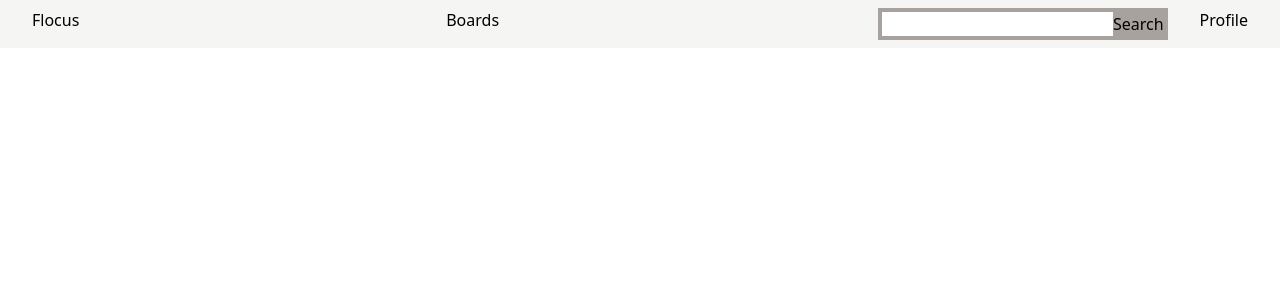
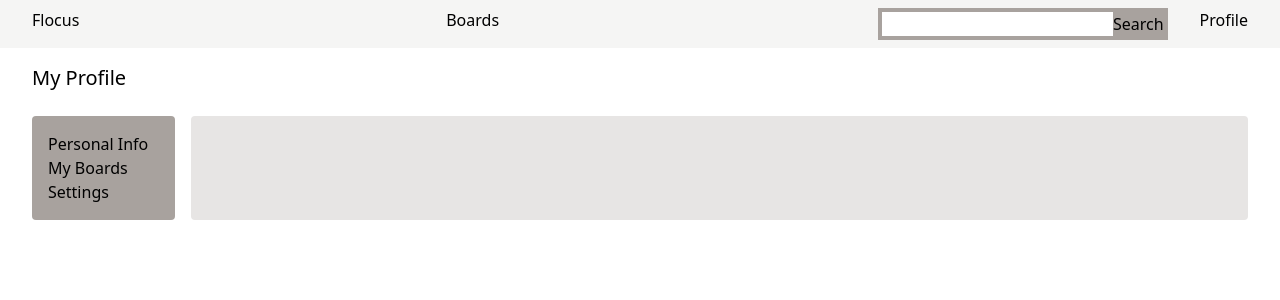
Before and after one commit to BryceRichey/flocus, a Next.js app: page /profile in a window 1280 px wide. Before the commit this address had no page. Shown: the top 300 px of the page. Built offline with nearby package versions, Linux system fonts and the light colour scheme.

Commit message:
added basic profile setup

```diff
--- /dev/null
+++ b/src/app/(auth)/profile/layout.js
@@ -0,0 +1,20 @@
+import Link from "next/link";
+
+export default function ProfileLayout({ children }) {
+    return (
+        <div className="px-8 pt-4">
+            <h1 className="text-xl">My Profile</h1>
+            <br />
+            <main className="flex">
+                <nav className="flex flex-col mb-8 rounded bg-stone-400 me-4 p-4 w-40">
+                    <Link href="/profile/personal-info">Personal Info</Link>
+                    <Link href="/profile/my-boards">My Boards</Link>
+                    <Link href="/profile/settings">Settings</Link>
+                </nav>
+                <div className="flex flex-col mb-8 rounded bg-stone-200 p-4 w-full">
+                    {children}
+                </div>
+            </main>
+        </div>
+    );
+}
--- /dev/null
+++ b/src/app/(auth)/profile/my-boards/page.js
@@ -0,0 +1,5 @@
+export default function ProfileBoardsPage() {
+    return (
+        <h1>Profile Boards Page</h1>
+    );
+}
--- a/src/app/(auth)/profile/page.js
+++ b/src/app/(auth)/profile/page.js
@@ -1,16 +1,3 @@
-'use client'
-
-import { useUser, withPageAuthRequired } from '@auth0/nextjs-auth0/client';
-
-export default withPageAuthRequired(function ProfilePage() {
-    const { user, isLoading } = useUser();
-    if (isLoading) {
-        return <p>Loading...</p>;
-    }
-    return (
-        <>
-            <h1>Profile (client rendered)</h1>
-            <pre data-testid="profile">{JSON.stringify(user, null, 2)}</pre>
-        </>
-    );
-});
+export default function ProfilePage() {
+    return null;
+}
--- /dev/null
+++ b/src/app/(auth)/profile/personal-info/page.js
@@ -0,0 +1,5 @@
+export default function ProfilePesonalInfoPage() {
+    return (
+        <h1>Profile Presonal Info page</h1>
+    );
+}
--- /dev/null
+++ b/src/app/(auth)/profile/settings/page.js
@@ -0,0 +1,5 @@
+export default function ProfileSettingsPage() {
+    return (
+        <h1>Profile Settings Page</h1>
+    );
+}
```
